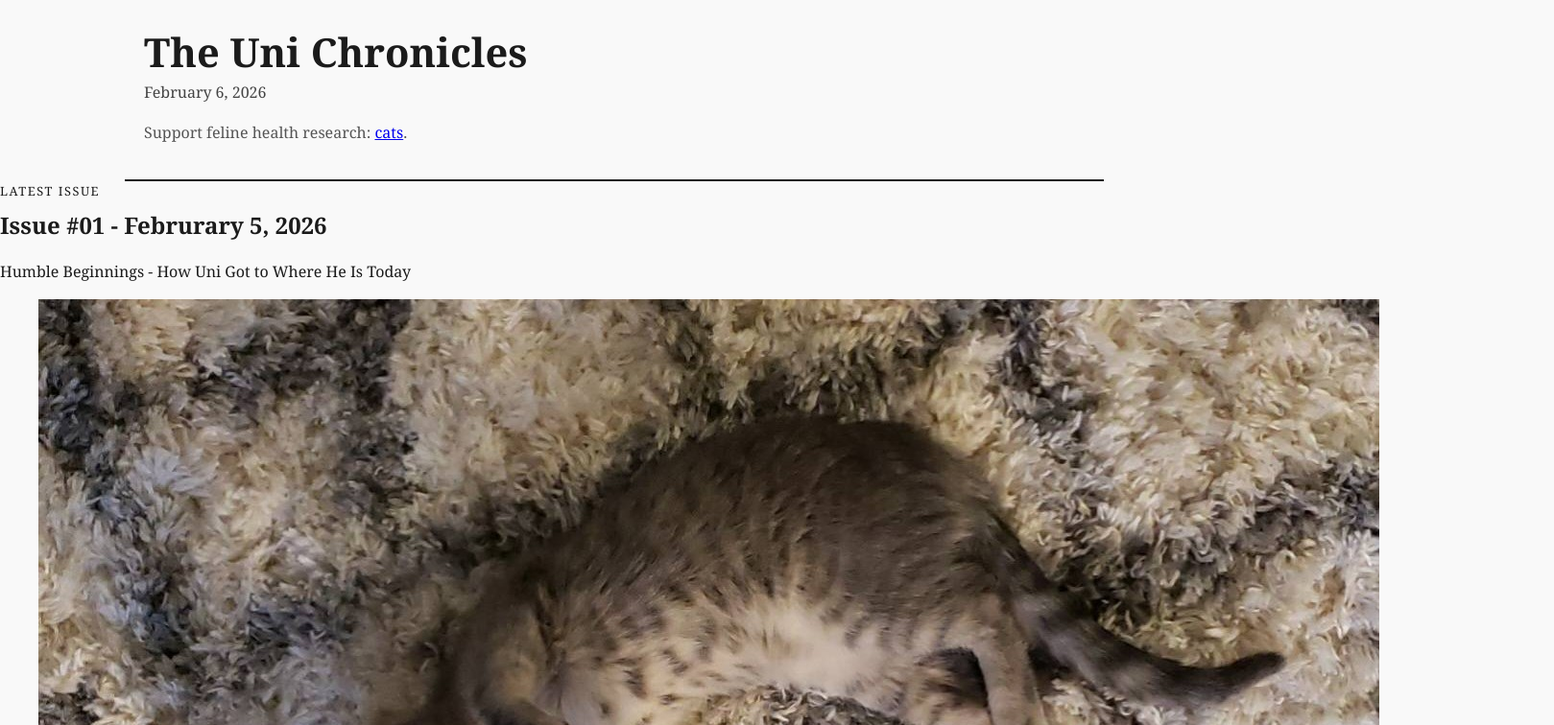
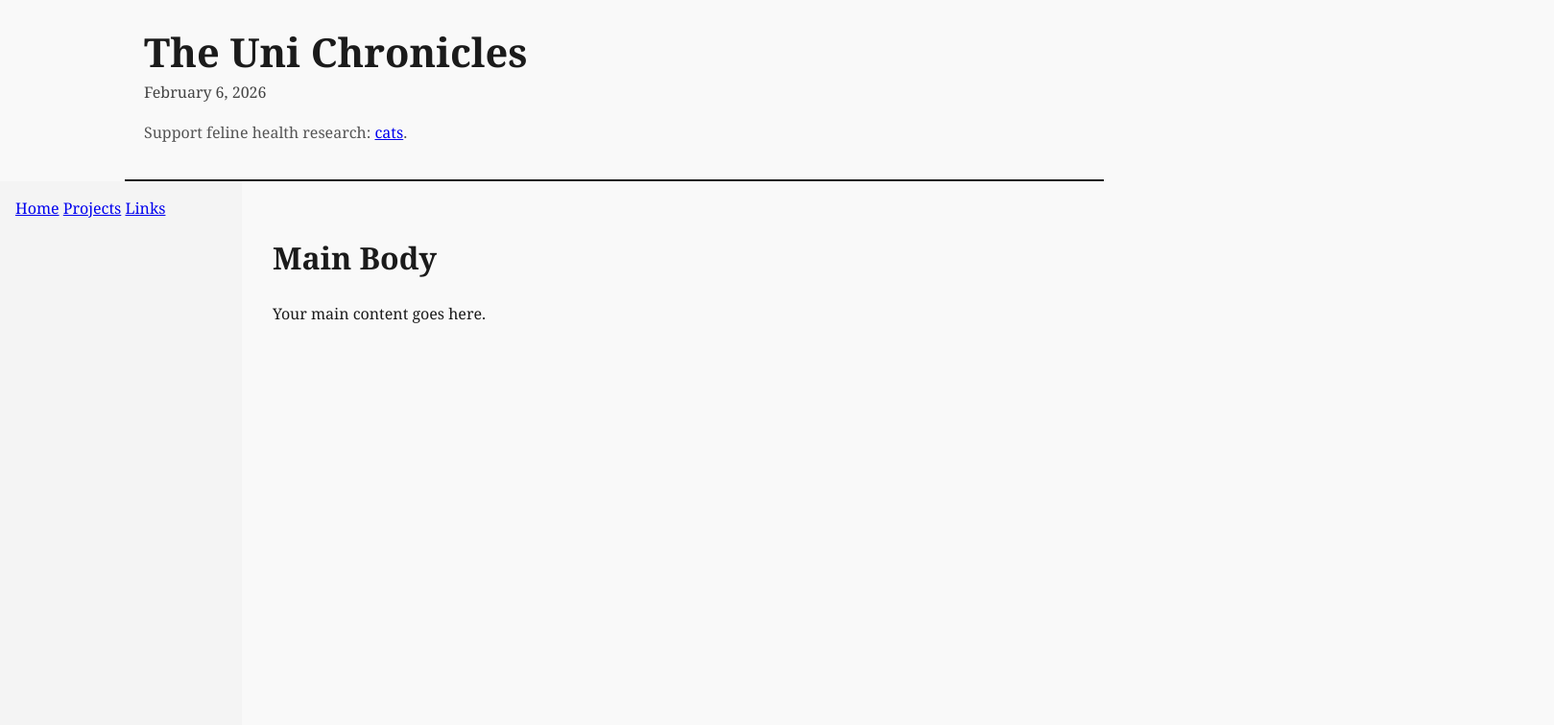
Before and after one commit to chodavey/chodavey.github.io, a plain HTML site: page index.html in a window 1280 px wide. Shown: the top 756 px of the page at 96% size, 1619 px wide, since content can reach past the window. Drawn offline with Linux system fonts and the light colour scheme.

Commit message:
changes to layout

```diff
--- a/index.html
+++ b/index.html
@@ -33,16 +33,33 @@
 </body>
 
 <main class="page">
+
+    <div class="layout">
+        <nav class="sidebar">
+            <a href="#">Home</a>
+            <a href="#">Projects</a>
+            <a href="#">Links</a>
+        </nav>
+
+        <main class="content">
+            <h1>Main Body</h1>
+            <p>Your main content goes here.</p>
+        </main>
+    </div>
+
+
     <!-- <div> to create at least 2 sections -->
-    <div class="card section" id="latest">
-        <!-- id + styling -->
-        <p class="kicker">Latest issue</p>
+    <div class="layout">
+        <nav class="sidebar">
+            <a href="#">Home</a>
+            <a href="#">Issue #01</a>
+        </nav>
+
+        <main class="content">
             <h2 class="headline">Issue #01 - Februrary 5, 2026</h2>
-
             <p class="lead">
                 Humble Beginnings - How Uni Got to Where He Is Today
             </p>
-
             <!-- Include an image -->
             <figure class="photo">
                 <img src="uni_pictures/uni_first_day.jpg" alt="Uni's first day with his owner" />
@@ -50,6 +67,7 @@
                     Uni's first day with his owner
                 </figcaption>
             </figure>
+        </main>
     </div>
 </main>
 
--- a/stylesheet.css
+++ b/stylesheet.css
@@ -6,8 +6,19 @@ body {
     line-height: 1.6;
 }
 
+.content {
+    flex: 1;
+    /* takes remaining space */
+    padding: 2rem;
+}
+
 .headline {
     margin: 0.25rem 0 0.6rem;
+}
+
+.layout {
+    display: flex;
+    min-height: 100vh;
 }
 
 .kicker {
@@ -34,6 +45,12 @@ body {
     line-height: 1.1;
 }
 
+.sidebar {
+    width: 220px;
+    padding: 1rem;
+    background: #f4f4f4;
+}
+
 .tagline {
     margin: 0.4rem 0 0;
     color: #444;
```
Lines whose indentation alone changed are shown as unchanged.
